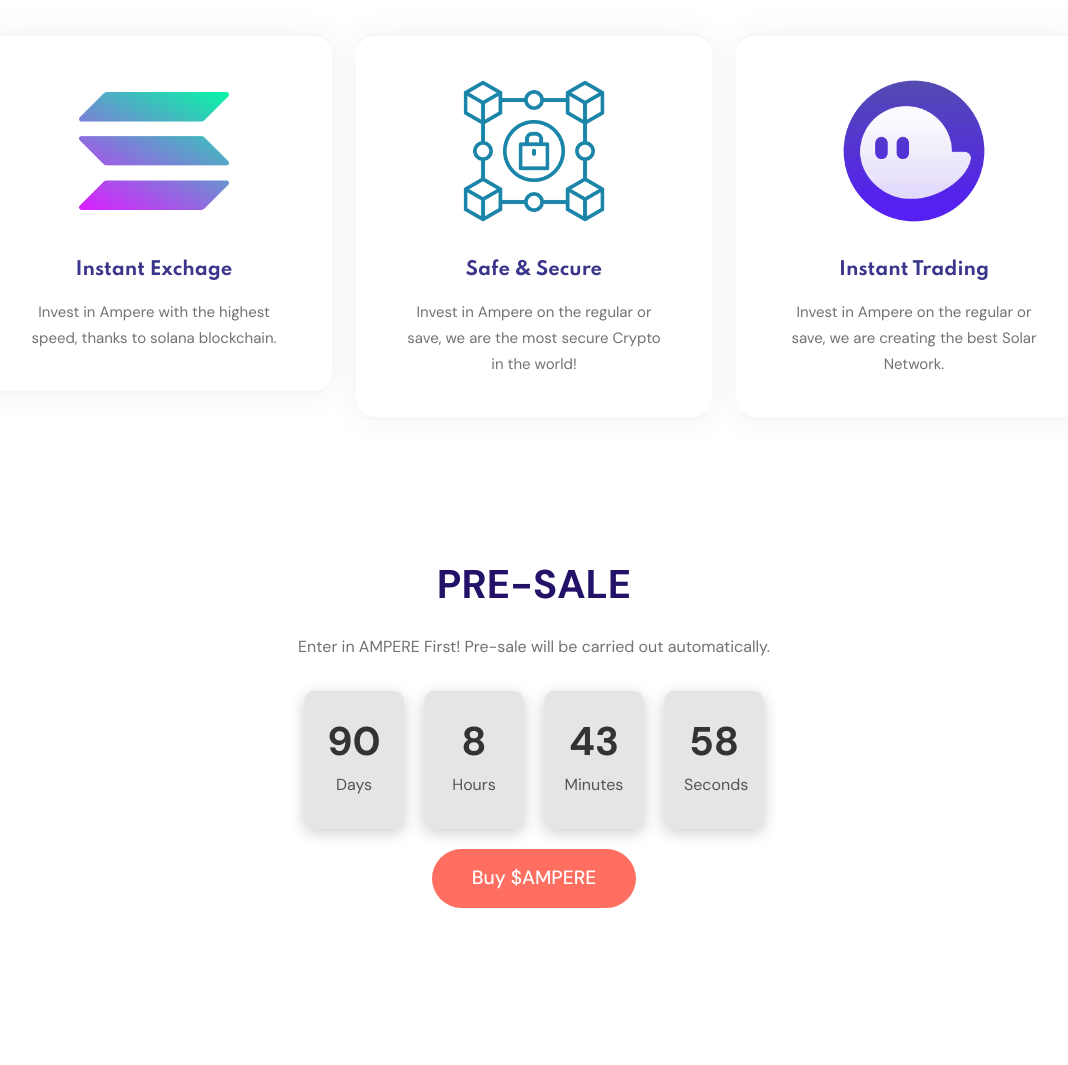
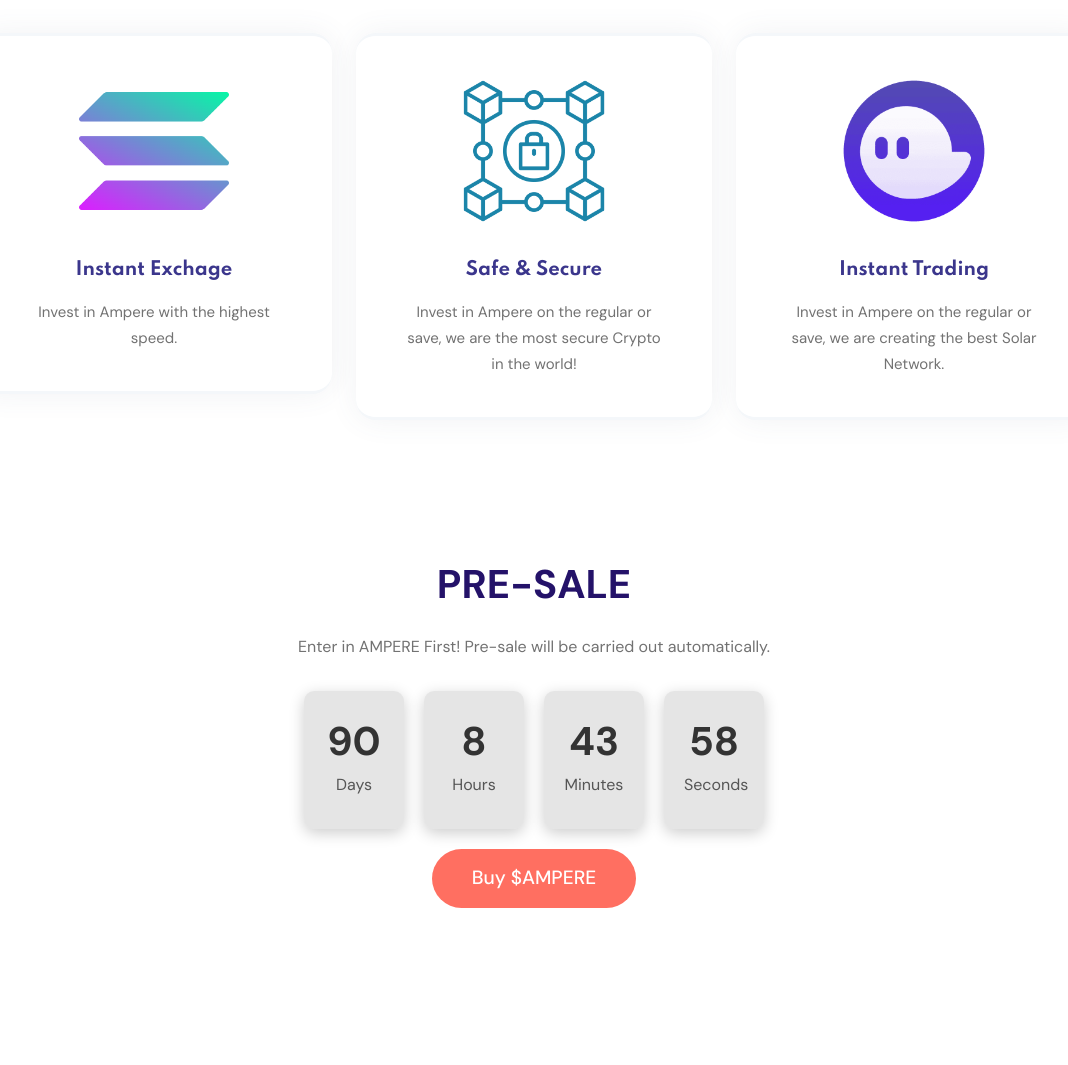
Before and after one commit to ampereprotocol/ampereprotocol.github.io, a plain HTML site: page index.html in a window 1280 px wide. Shown: the part 1156-2221 px from the top of the page, without its empty margins (106-1174 px from the left). Drawn offline with Linux system fonts and the light colour scheme; a script that the page names is missing.

Commit message:
Update index.html
Signed-off-by: ampereprotocol <132098191+ampereprotocol@users.noreply.github.com>

```diff
--- a/index.html
+++ b/index.html
@@ -154,7 +154,7 @@
                             <img src="assets/images/features/feature-icon-1.png" alt="">
                         </div>
                         <h4 class="text-title">Instant Exchage</h4>
-                        <p>Invest in Ampere with the highest speed, thanks to solana blockchain.</p>
+                        <p>Invest in Ampere with the highest speed.</p>
                     </div>
                 </div>
                 <div class="col-lg-4 col-md-6 col-12 wow fadeInUp" data-wow-delay=".4s">
```
